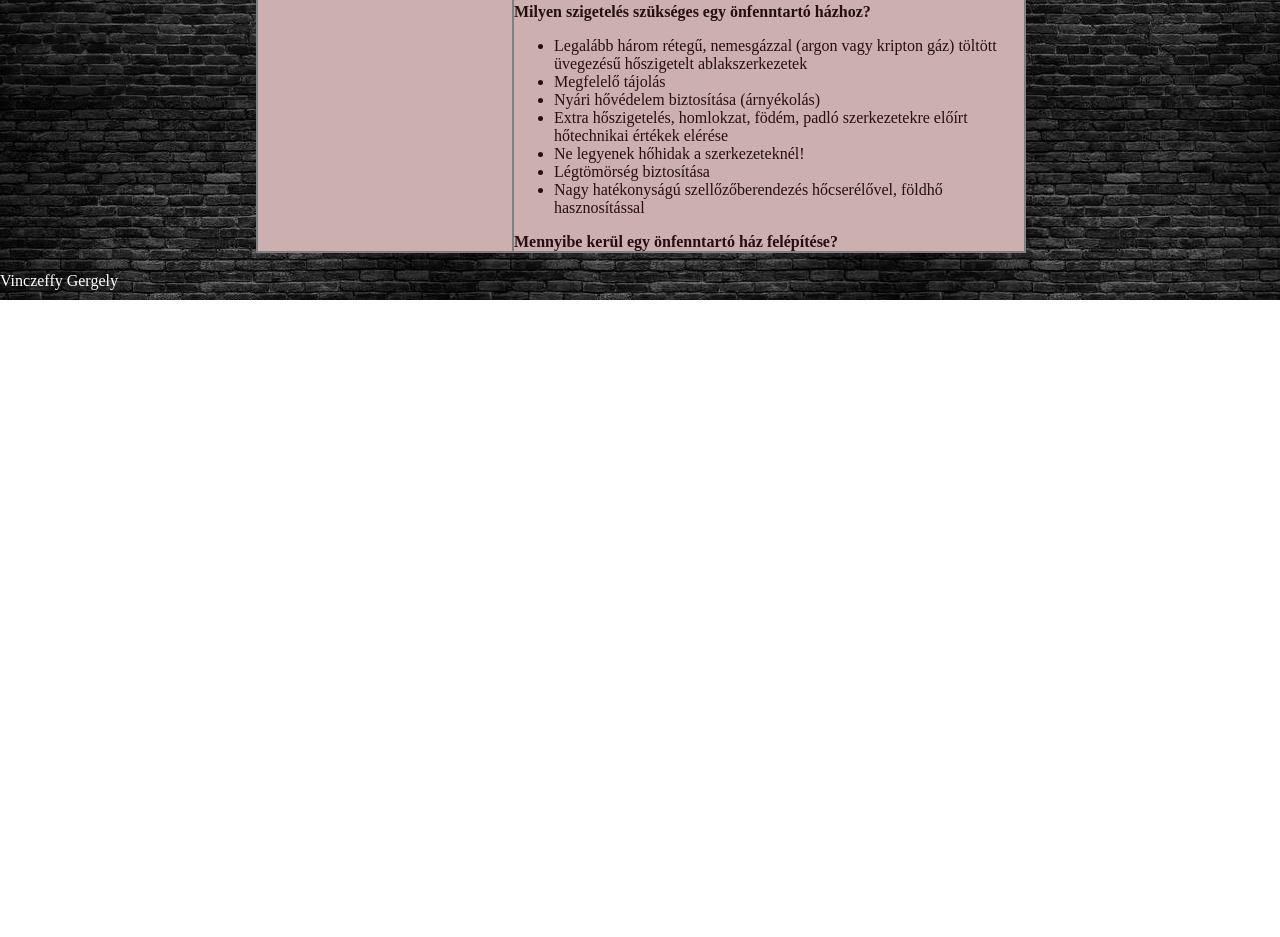
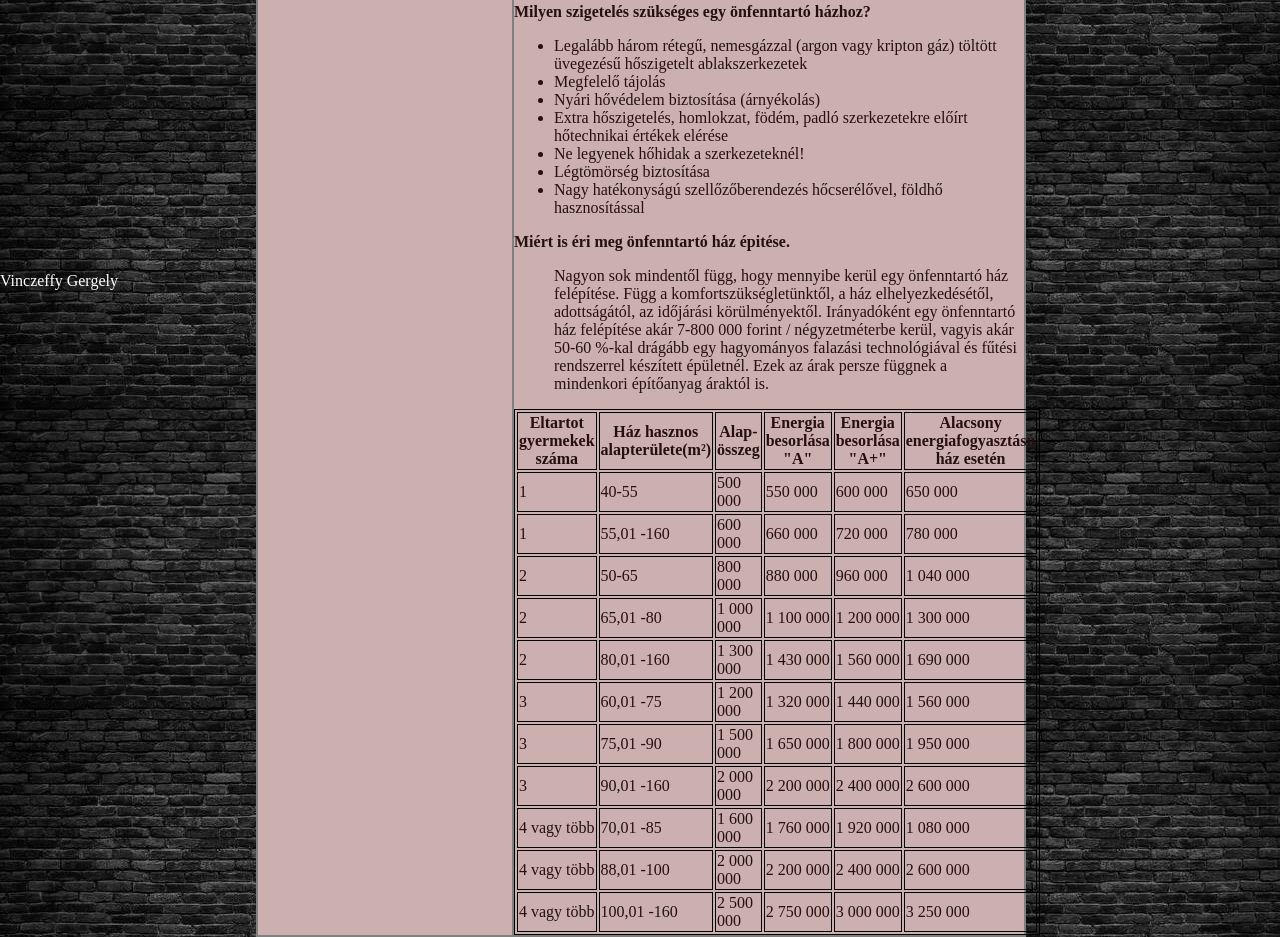
Before and after one commit to SnowGRH/Csoport_munka_teli_szunet, a plain HTML site: page index.html in a window 1280 px wide. Shown: the part 500-1437 px from the top of the page. Before the commit the page ends 800 px from the top, so only its background shows below. Drawn offline with Linux system fonts and the light colour scheme.

Commit message:
tablazatas

```diff
--- a/css.css
+++ b/css.css
@@ -71,6 +71,11 @@ footer{
     width: 50%;
     bottom: 10px;
 }
+/*table*/
+
+.table1,th,td{
+    border: 1px solid rgb(0, 0, 0);
+}
 /*span*/
 span{
     font-weight: bold;
@@ -79,35 +84,26 @@ span{
 .torlesli{
     list-style-type:none ;
 }
+/*h1 center*/
+article>h1{
+    text-align: center;
+}
 /*img*/
 img{
     width: 100%;
 }
-.ocean{
+.ocean,.erdokvizek{
     background-color: white;
     border-radius: 20px;
     text-align: center;
     margin: 5px;
 }
-.erdokvizek{
-    background-color: white;
-    border-radius: 20px;
-    text-align: center;
-    margin: 5px;
-}
-.erdokvizek>img{
+.erdokvizek>img, .ocean>img{
+    width: 95%;
     border-radius: 10px;
     margin-top: 10px;
 }
-.ocean>img{
-    border-radius: 10px;
-    margin-top: 10px;
-}
-.ocean>h2>a:hover{
+.ocean>h2>a:hover, .erdokvizek>h2>a:hover{
     transition: .5s;
     color: rgb(0, 143, 148);
 }
-.erdokvizek>h2>a:hover{
-    transition: .5s;
-    color: rgb(0, 143, 148);
-}
--- a/index.html
+++ b/index.html
@@ -14,7 +14,7 @@
         <ul>
             <li> <a href="index.html">Kezdőlap</a> </li>
             <li> <a href="szp.html">Erdők és vizek szerepe</a> </li>
-            <li> <a href="dani.html">Dani</a> </li>
+            <li> <a href="dani.html">Újrahasznosítás</a> </li>
         </ul>
     </nav>
     <main>
@@ -53,8 +53,113 @@
                     <li>Légtömörség biztosítása</li>
                     <li>Nagy hatékonyságú szellőzőberendezés hőcserélővel, földhő hasznosítással</li>
                 </ul>
-                <span>Mennyibe kerül egy önfenntartó ház felépítése?</span>
-
+                <span>Miért is éri meg önfenntartó ház épitése.</span>
+                <ul>
+                    <li class="torlesli">
+                        Nagyon sok mindentől függ, hogy mennyibe kerül egy önfenntartó ház felépítése.
+                        Függ a komfortszükségletünktől, a ház elhelyezkedésétől, adottságától, az időjárási körülményektől. Irányadóként egy önfenntartó ház felépítése akár 7-800 000 forint / négyzetméterbe kerül,
+                        vagyis akár 50-60 %-kal drágább egy hagyományos falazási technológiával és fűtési rendszerrel készített épületnél.
+                         Ezek az árak persze függnek a mindenkori építőanyag áraktól is.
+                    </li>
+                </ul>
+                <table class="table1">
+                    <tr>
+                      <th>Eltartot gyermekek száma</th>
+                      <th>Ház hasznos alapterülete(m²)</th>
+                      <th>Alap-összeg</th>
+                      <th>Energia besorlása "A"</th>
+                      <th>Energia besorlása "A+"</th>
+                      <th>Alacsony energiafogyasztású ház esetén</th>
+                    </tr>
+                    <tr>
+                        <td>1</td>
+                          <td>40-55</td>
+                          <td>500 000</td>
+                          <td>550 000</td>
+                          <td>600 000</td>
+                          <td>650 000</td>
+                      </tr>
+                      <tr>
+                          <td>1</td>
+                          <td>55,01 -160</td>
+                          <td>600 000</td>
+                          <td>660 000</td>
+                          <td>720 000</td>
+                          <td>780 000</td>
+                      </tr>
+                      <tr>
+                        <td>2</td>
+                          <td>50-65</td>
+                          <td>800 000</td>
+                          <td>880 000</td>
+                          <td>960 000</td>
+                          <td>1 040 000</td>
+                      </tr>
+                      <tr>
+                          <td>2</td>
+                          <td>65,01 -80</td>
+                          <td>1 000 000</td>
+                          <td>1 100 000</td>
+                          <td>1 200 000</td>
+                          <td>1 300 000</td>
+                      </tr>
+                      <tr>
+                        <td>2</td>
+                        <td>80,01 -160</td>
+                        <td>1 300 000</td>
+                        <td>1 430 000</td>
+                        <td>1 560 000</td>
+                        <td>1 690 000</td>
+                    </tr>
+                    <tr>
+                        <td>3</td>
+                        <td>60,01 -75</td>
+                        <td>1 200 000</td>
+                        <td>1 320 000</td>
+                        <td>1 440 000</td>
+                        <td>1 560 000</td>
+                    </tr>
+                    <tr>
+                        <td>3</td>
+                        <td>75,01 -90</td>
+                        <td>1 500 000</td>
+                        <td>1 650 000</td>
+                        <td>1 800 000</td>
+                        <td>1 950 000</td>
+                    </tr>
+                    <tr>
+                        <td>3</td>
+                        <td>90,01 -160</td>
+                        <td>2 000 000</td>
+                        <td>2 200 000</td>
+                        <td>2 400 000</td>
+                        <td>2 600 000</td>
+                    </tr>
+                    <tr>
+                        <td>4 vagy több</td>
+                        <td>70,01 -85</td>
+                        <td>1 600 000</td>
+                        <td>1 760 000</td>
+                        <td>1 920 000</td>
+                        <td>1 080 000</td>
+                    </tr>
+                    <tr>
+                        <td>4 vagy több</td>
+                        <td>88,01 -100</td>
+                        <td>2 000 000</td>
+                        <td>2 200 000</td>
+                        <td>2 400 000</td>
+                        <td>2 600 000</td>
+                    </tr>
+                    <tr>
+                        <td>4 vagy több</td>
+                        <td>100,01 -160</td>
+                        <td>2 500 000</td>
+                        <td>2 750 000</td>
+                        <td>3 000 000</td>
+                        <td>3 250 000</td>
+                    </tr>
+                  </table>
             </div>
 
            </article>
```
Also changed, not shown: ocean.html (+1 -1 lines), szp.html (+1 -1 lines).
